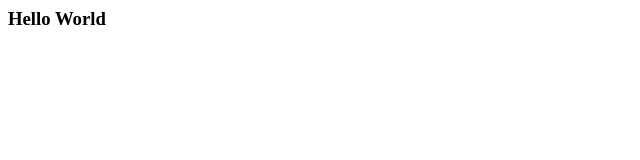
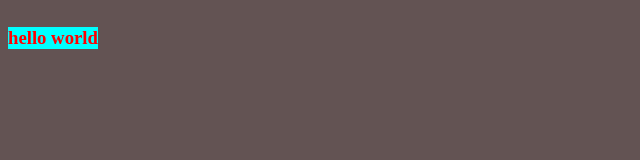
Before and after one commit to Avaneesh-Yadav/github-demo, a plain HTML site: page index.html in a window 1280 px wide. Shown: the whole page, without its empty margins (0-640 px from the left). Drawn offline with Linux system fonts and the light colour scheme.

Commit message:
add css file

```diff
--- a/index.html
+++ b/index.html
@@ -1 +1,15 @@
-<h3>Hello World</h3>
+<!DOCTYPE html>
+<html lang="en">
+
+<head>
+    <meta charset="UTF-8">
+    <meta name="viewport" content="width=device-width, initial-scale=1.0">
+    <title>Document</title>
+    <link rel="stylesheet" href="style.css">
+</head>
+
+<body>
+    <h3>hello world</h3>
+</body>
+
+</html>
--- /dev/null
+++ b/style.css
@@ -0,0 +1,10 @@
+h3{
+    color: red;
+   background-color: cyan;
+   align-items: center;
+   position: absolute;
+   resize: both;
+}
+body{
+    background-color: #635353;
+}
```
